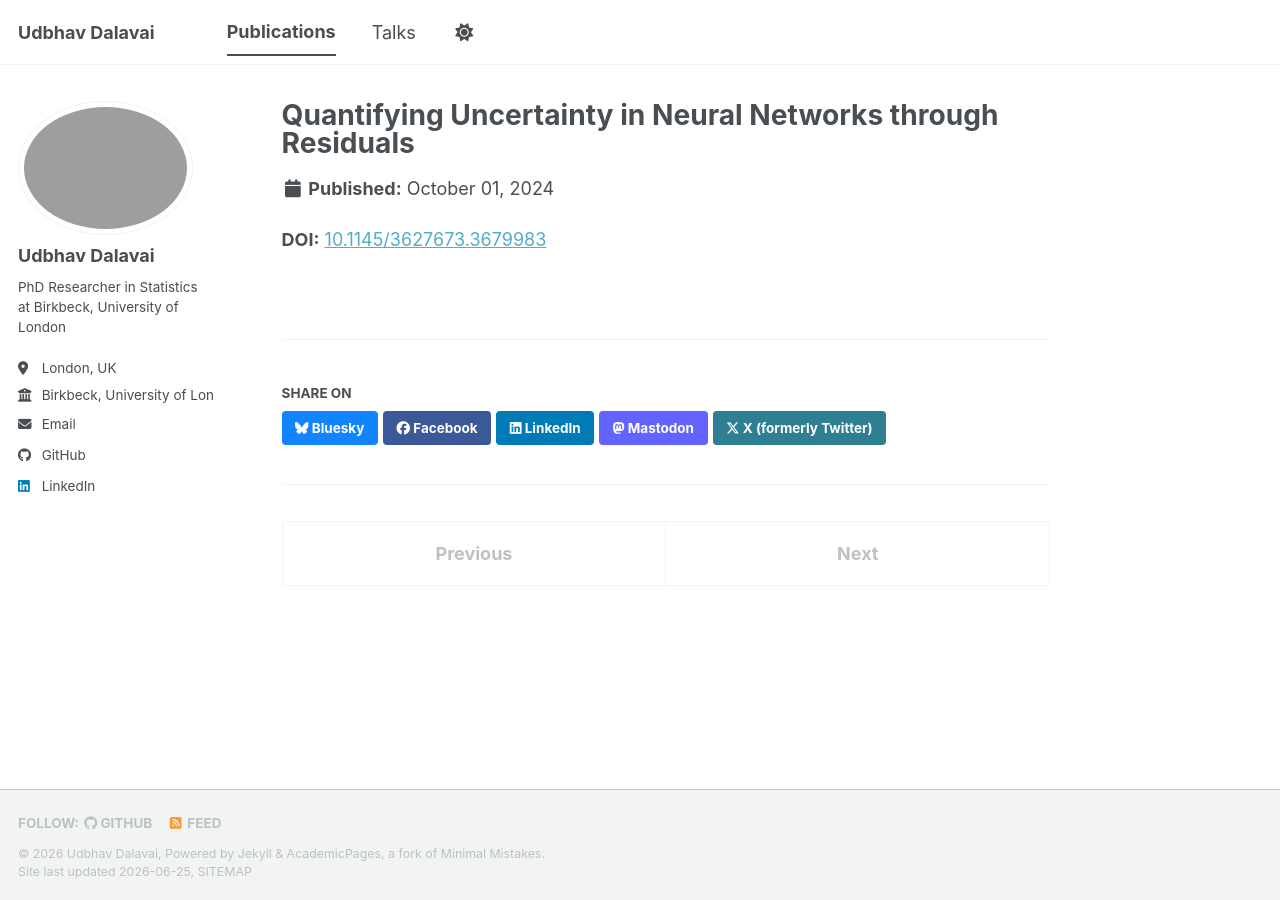
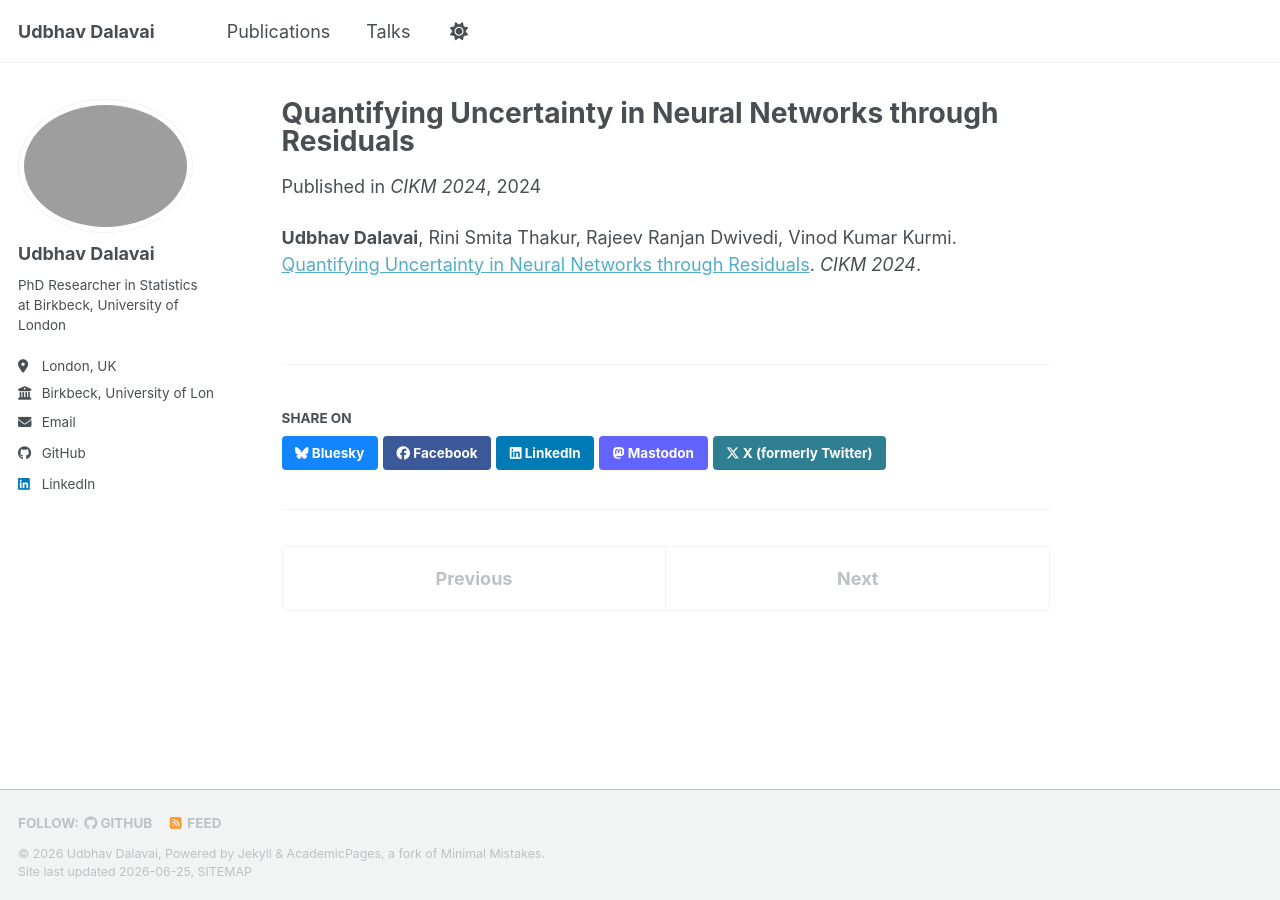
Before and after one commit to Udbhav-Dalavai/Udbhav-Dalavai.github.io, a Jekyll site: the page built from _publications/2024-10-01-cikm-uncertainty.md, in a window 1280 px wide. Built offline with Jekyll 4.4.1, drawn with Linux system fonts in a browser that asks for light colours; a style sheet for code colours, icons or effects is not loaded.

Commit message:
Publications: title, coauthors, hyperlink for all 3

```diff
--- a/_publications/2024-10-01-cikm-uncertainty.md
+++ b/_publications/2024-10-01-cikm-uncertainty.md
@@ -1,5 +1,10 @@
 ---
 title: "Quantifying Uncertainty in Neural Networks through Residuals"
+collection: publications
+category: conferences
+permalink: /publication/2024-10-01-cikm-uncertainty
+date: 2024-10-21
+venue: 'CIKM 2024'
 ---
 
-**DOI:** [10.1145/3627673.3679983](https://doi.org/10.1145/3627673.3679983)
+**Udbhav Dalavai**, Rini Smita Thakur, Rajeev Ranjan Dwivedi, Vinod Kumar Kurmi. [Quantifying Uncertainty in Neural Networks through Residuals](https://doi.org/10.1145/3627673.3679983). *CIKM 2024*.
```
Also changed, not shown: _publications/2025-01-01-com-poisson-link.md (+7 -0 lines), _publications/2026-01-01-mle-rdpg.md (+7 -0 lines).
